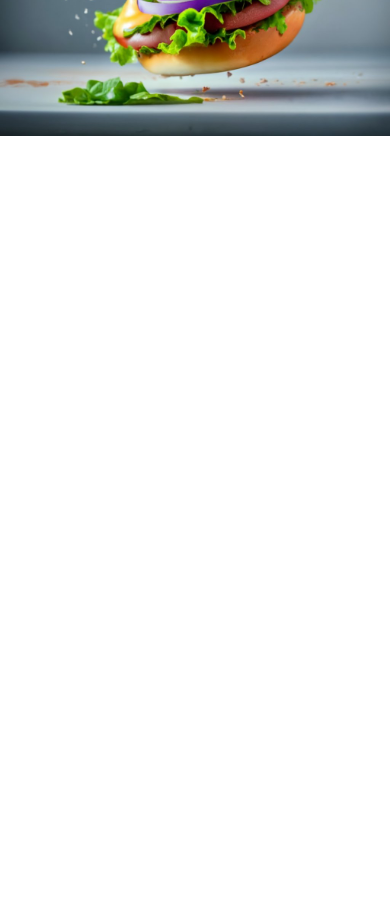
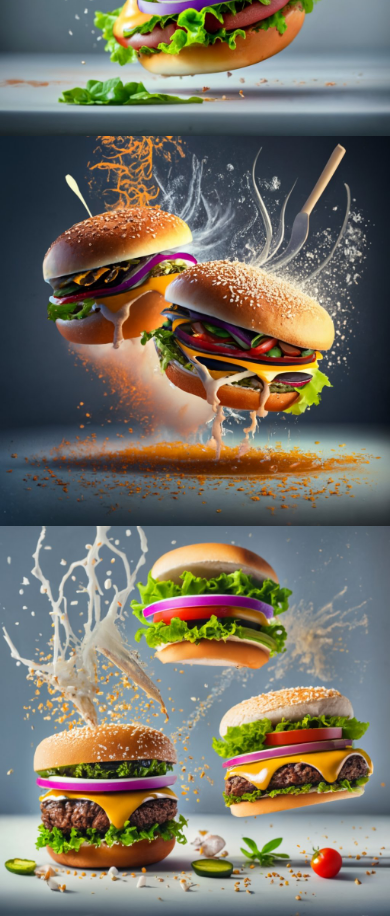
Before and after one commit to tofael005/tailwind-commerce, a React (Vite) app: page / in a window 390 px wide. Shown: the part 740-1656 px from the top of the page. Before the commit the page ends 876 px from the top, so only its background shows below. Built offline with nearby package versions, Linux system fonts and the light colour scheme.

Commit message:
another image

```diff
--- a/src/Header/HeroSection.jsx
+++ b/src/Header/HeroSection.jsx
@@ -3,9 +3,13 @@
 const HeroSection = () => {
     return (
         <div className="mt-6">
-            <div>
+            <div className="grid md:grid-cols-2 gap-6">
                 <div>
-                    <img src="/src/assets/product/ideogram (11).jpeg" alt="" />
+                    <img className="w-[800px] h-[600px] object-cover" src="/src/assets/product/ideogram (11).jpeg" alt="" />
+                </div>
+                <div className="w-[400px] grid grid-cols-2 gap-6">
+                    <img src="/src/assets/product/ideogram (12).jpeg" alt="" />
+                    <img src="/src/assets/product/ideogram (13).jpeg" alt="" />
                 </div>
             </div>
         </div>
```
